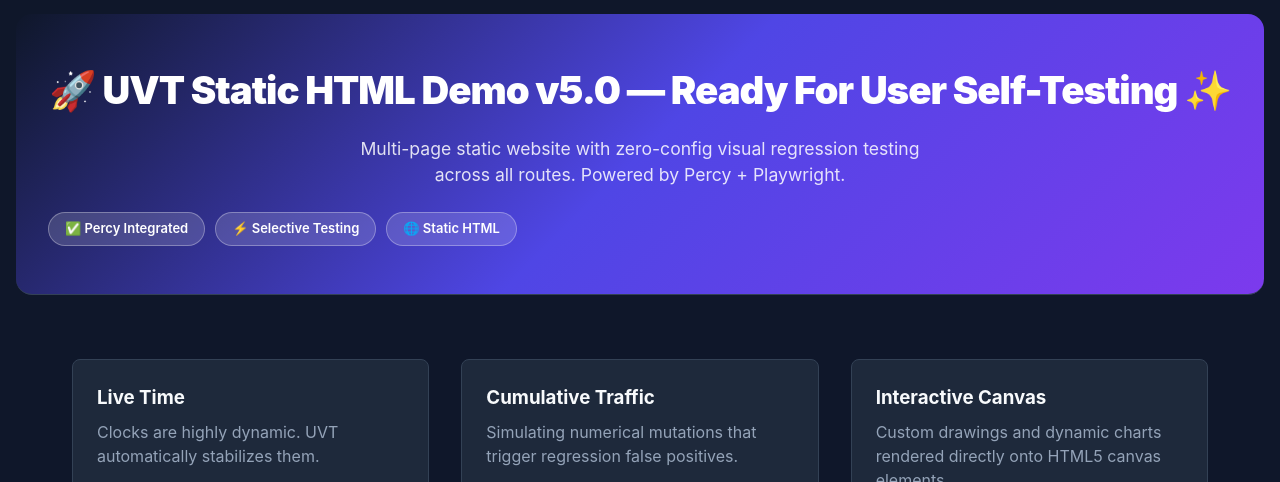
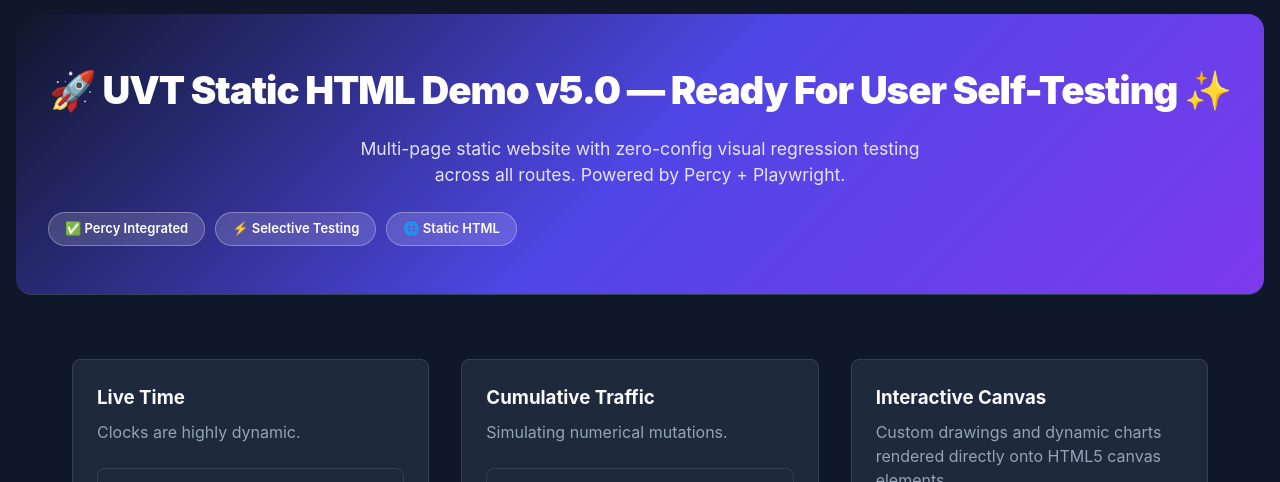
Before and after one commit to piyush241203/UVT_Testing5, a website built with Vite: page index.html in a window 1280 px wide. Shown: the part 65-547 px from the top of the page. Built offline with nearby package versions, Linux system fonts and the light colour scheme.

Commit message:
ui updated 2.0

```diff
--- a/index.html
+++ b/index.html
@@ -42,7 +42,7 @@
       <!-- Live Clock widget -->
       <div class="card">
         <h3>Live Time</h3>
-        <p> Clocks are highly dynamic. UVT automatically stabilizes them.</p>
+        <p> Clocks are highly dynamic.</p>
         <div class="widget">
           <div class="widget-title">Dynamic Clock</div>
           <div id="live-clock" style="font-size: 1.5rem; font-weight: 700; color: var(--accent);">--:--:--</div>
@@ -53,7 +53,7 @@
       <!-- Animated counter widget -->
       <div class="card">
         <h3>Cumulative Traffic</h3>
-        <p>Simulating numerical mutations that trigger regression false positives.</p>
+        <p>Simulating numerical mutations.</p>
         <div class="widget">
           <div class="widget-title">Page Impressions</div>
           <div id="animated-counter" style="font-size: 2rem; font-weight: 800; color: var(--accent);">0</div>
```
